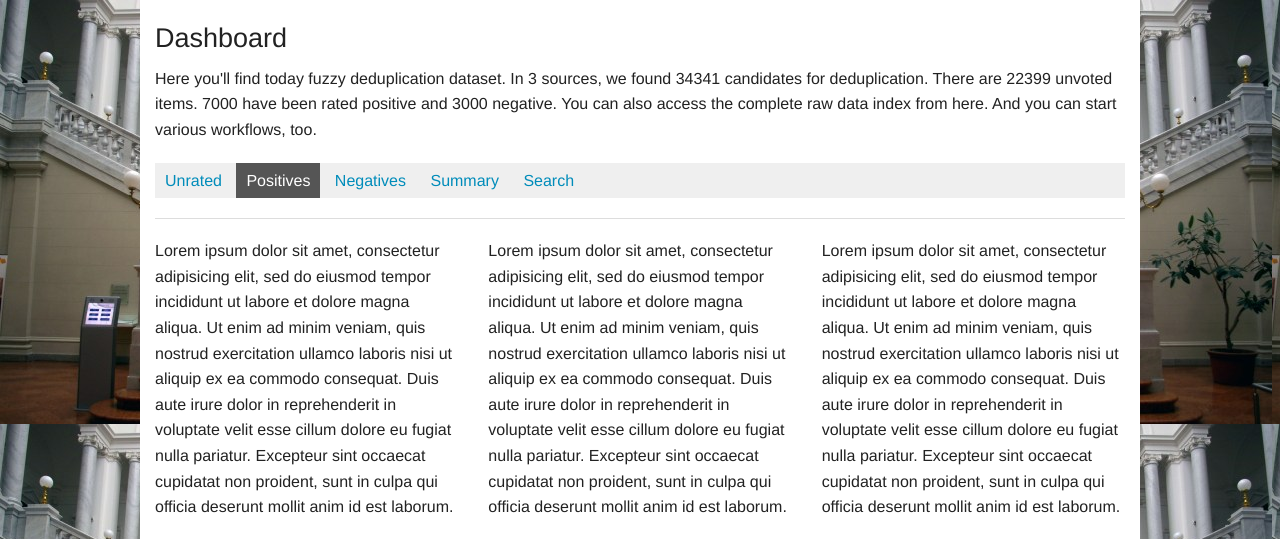
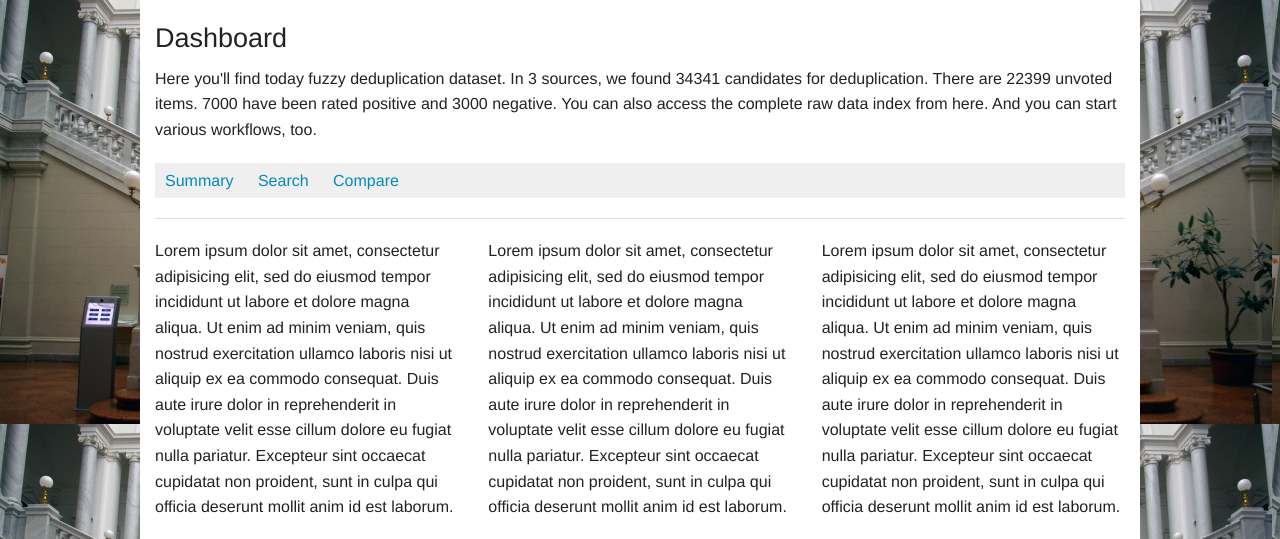
Before and after one commit to miku/tableau, a Flask app: page /rated in a window 1280 px wide. Shown: the top 539 px of the page. Run offline with Flask 2, Linux system fonts and the light colour scheme; some libraries are stand-ins or nearby versions.

Commit message:
reduce the number of tabs

```diff
--- a/tableau/templates/index.html
+++ b/tableau/templates/index.html
@@ -20,25 +20,27 @@
 </head>
 <body>
 
-
     <div class="row">
         <div class="small-12 large-12 columns">
             <p></p>
             <h3>Dashboard</h3>
+            {% block head %}
             <p>Here you'll find today fuzzy deduplication dataset. In 3 sources,
                 we found 34341 candidates for deduplication. There are
                 22399 unvoted items. 7000 have been rated positive and 3000
                 negative. You can also access the complete raw data index
                 from here. And you can start various workflows, too.
             </p>
+            {% endblock %}
             <div id="hmenu">
                 <div class="nav">
                     <ul>
-                        <a href="{{ url_for('unrated') }}"><li {% if name == "unrated" %}class="active"{% endif %}>Unrated</li></a>
+                        <!-- <a href="{{ url_for('unrated') }}"><li {% if name == "unrated" %}class="active"{% endif %}>Unrated</li></a>
                         <a href="{{ url_for('rated', v='plus') }}"><li {% if name == "plus" %}class="active"{% endif %}>Positives</li></a>
-                        <a  href="{{ url_for('rated', v='minus') }}"><li {% if name == "minus" %}class="active"{% endif %} >Negatives</li></a>
+                        <a  href="{{ url_for('rated', v='minus') }}"><li {% if name == "minus" %}class="active"{% endif %} >Negatives</li></a>-->
                         <a href="{{ url_for('summary') }}"><li {% if name == "summary" %}class="active"{% endif %} >Summary</li></a>
                         <a href="{{ url_for('search') }}"><li {% if name == "search" %}class="active"{% endif %} >Search</li></a>
+                        <a href="{{ url_for('compare') }}"><li {% if name == "compare" %}class="active"{% endif %} >Compare</li></a>
                     </ul>
                 </div>
             </div>
```
